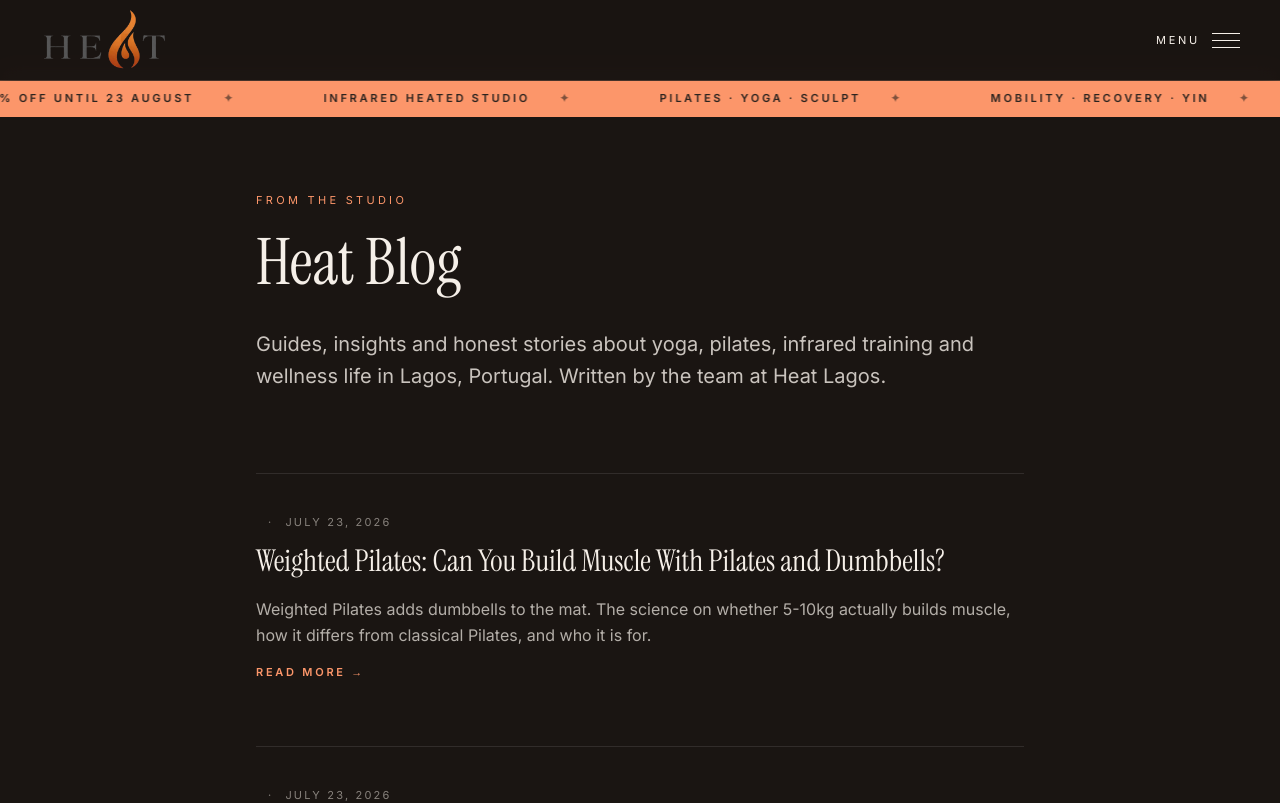
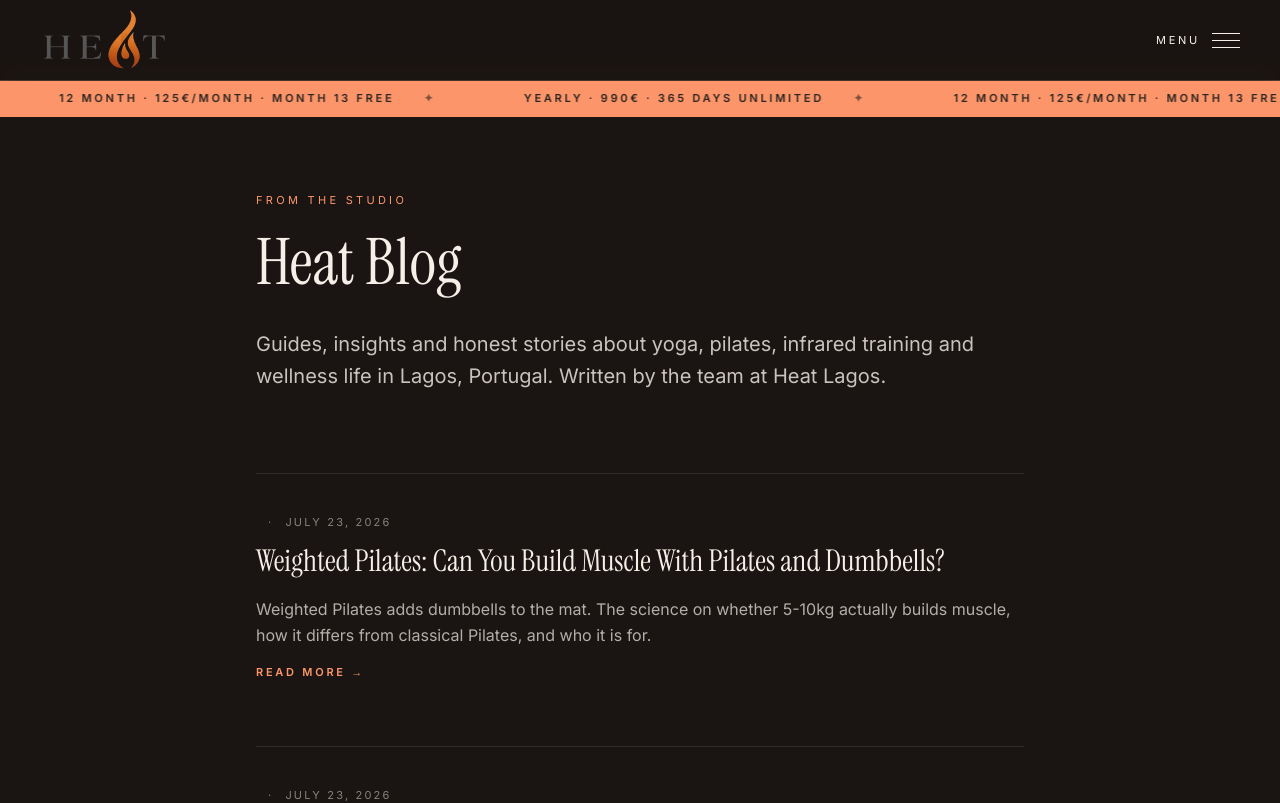
Before and after one commit to sebastianbrosche/heatlagos, a Next.js app: page /blog in a window 1280 px wide. Shown: the top 803 px of the page. Built offline with nearby package versions, Linux system fonts and the light colour scheme.

Commit message:
fix(site): marquee shows yearly 990 and 12-month month 13 free
Remove the 2 weeks unlimited intro from the rolling bar.
Each offer links to its Bsport checkout.

##grok

```diff
--- a/src/components/Marquee.tsx
+++ b/src/components/Marquee.tsx
@@ -1,28 +1,38 @@
-const MESSAGES = [
-  "Intro Offer - 2 weeks unlimited · 39 € · 50% off until 23 August",
-  "Infrared heated studio",
-  "Pilates · Yoga · Sculpt",
-  "Mobility · Recovery · Yin",
+import { planById } from "@/lib/pricing";
+
+const ITEMS = [
+  {
+    text: "Yearly · 990€ · 365 days unlimited",
+    href:
+      planById("cta-yearly")?.href ??
+      "https://backoffice.bsport.io/customer/payment/pass/751518/?membership=5821&force=true",
+  },
+  {
+    text: "12 Month · 125€/month · Month 13 free",
+    href:
+      planById("cta-12month")?.href ??
+      "https://backoffice.bsport.io/customer/payment/pass/751520/?membership=5821&force=true",
+  },
 ];
 
 export default function Marquee() {
+  const loop = [...ITEMS, ...ITEMS, ...ITEMS, ...ITEMS];
+
   return (
-    <a
-      href="https://backoffice.bsport.io/customer/payment/pass/751566/?membership=5821&force=true"
-      target="_blank"
-      rel="noopener noreferrer"
-      className="group fixed top-14 sm:top-16 lg:top-20 left-0 right-0 z-40 overflow-hidden bg-brand text-stone-dark"
-    >
+    <div className="group fixed top-14 sm:top-16 lg:top-20 left-0 right-0 z-40 overflow-hidden bg-brand text-stone-dark">
       <div className="flex animate-marquee whitespace-nowrap py-2 sm:py-2.5">
-        {[...MESSAGES, ...MESSAGES, ...MESSAGES, ...MESSAGES].map((msg, i) => (
-          <span
+        {loop.map((item, i) => (
+          <a
             key={i}
+            href={item.href}
+            target="_blank"
+            rel="noopener noreferrer"
             className="mx-6 text-[10px] font-semibold uppercase tracking-[0.2em] sm:mx-8 sm:text-[11px] sm:tracking-[0.25em]"
           >
-            {msg} <span className="mx-6 opacity-60">✦</span>
-          </span>
+            {item.text} <span className="mx-6 opacity-60">✦</span>
+          </a>
         ))}
       </div>
-    </a>
+    </div>
   );
 }
```
